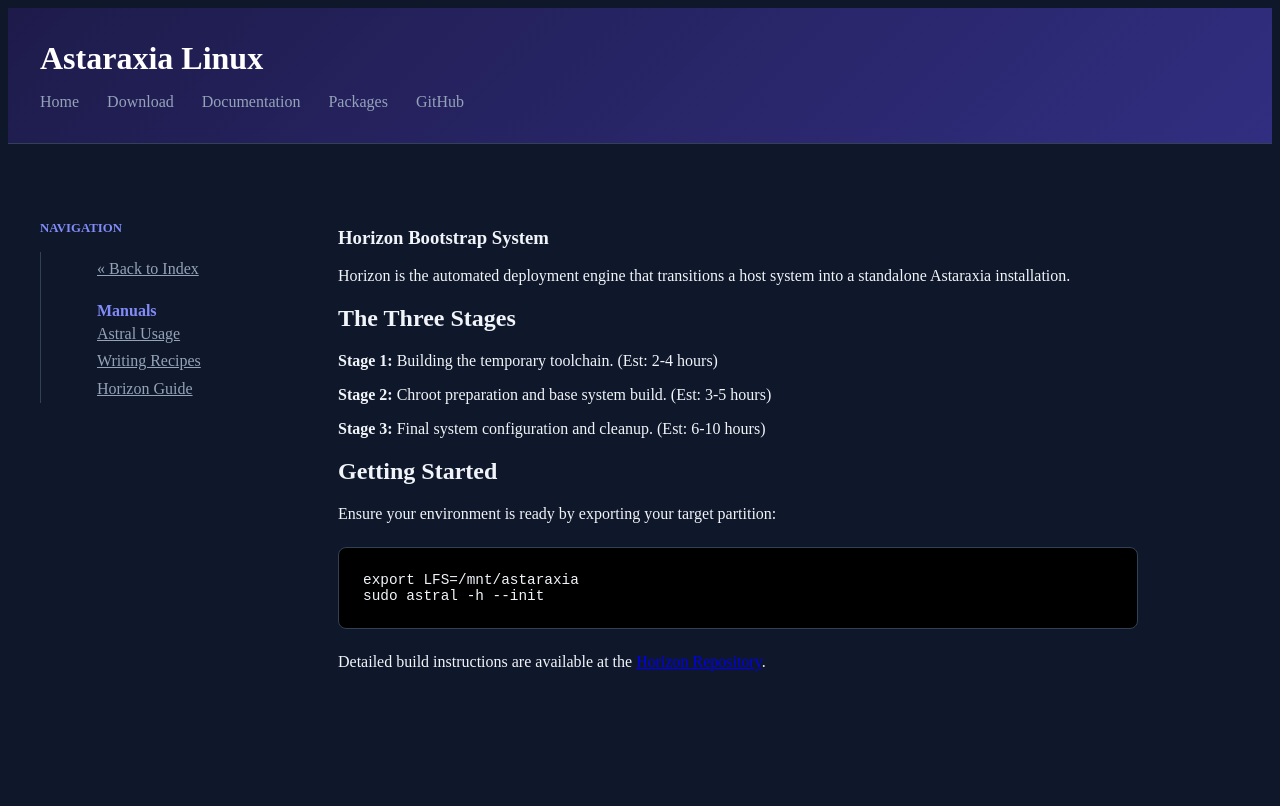
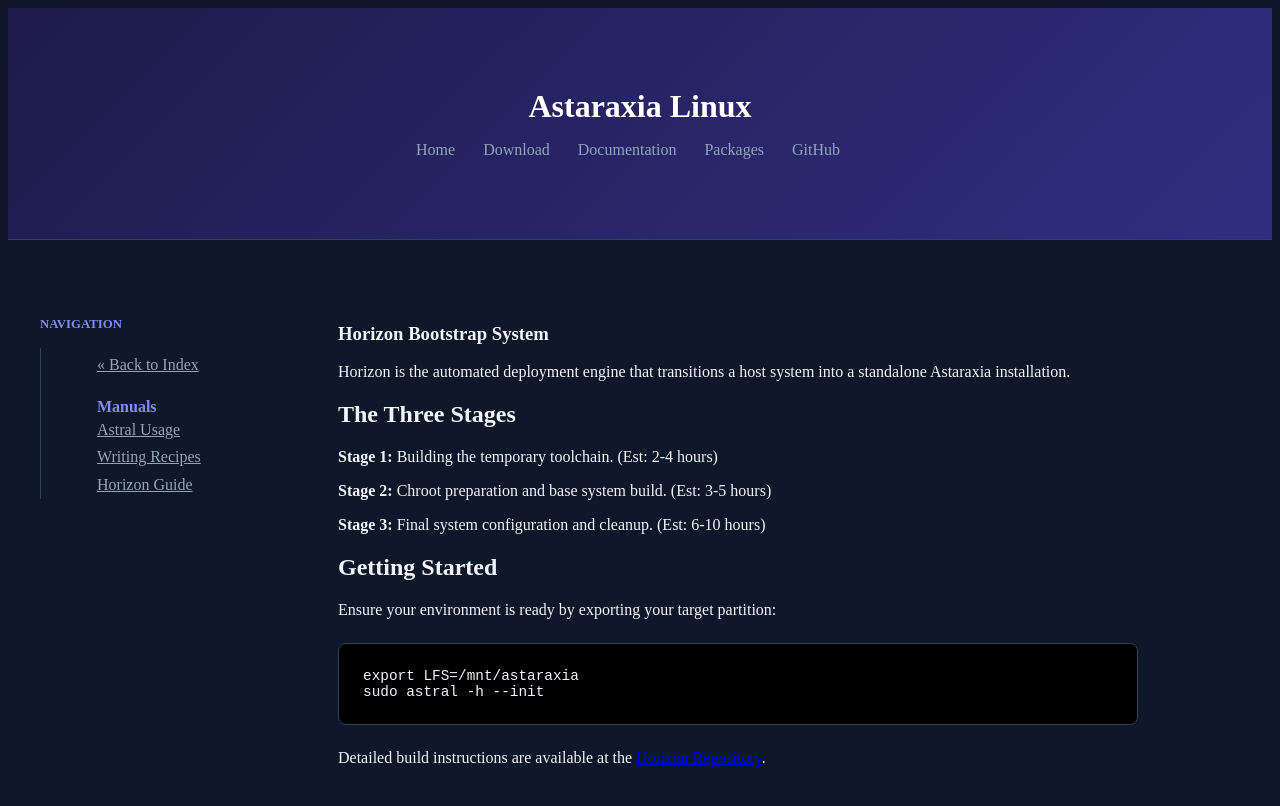
Before and after one commit to Astaraxia-Linux/astaraxia-linux.github.io, a Jekyll site: the page built from docus/horizon.html, in a window 1280 px wide. Shown: the top 806 px of the page. Built offline with Jekyll 4.4.1, drawn with Linux system fonts in a browser that asks for light colours.

Commit message:
Update header.html

```diff
--- a/_includes/header.html
+++ b/_includes/header.html
@@ -1,4 +1,4 @@
-<header style="background: linear-gradient(135deg, #1e1b4b 0%, #312e81 100%); padding: 2rem 0; border-bottom: 1px solid var(--border);">
+<header style="background: linear-gradient(135deg, #1e1b4b 0%, #312e81 100%); color: white; text-align: center; padding: 5rem 2rem; border-bottom: 1px solid #334155;">
     <div class="container" style="max-width: 1200px; margin: 0 auto; padding: 0 2rem;">
         <h1 style="margin:0;"><a href="/" style="color: white; text-decoration: none;">{{ site.title }}</a></h1>
         <nav style="margin-top: 1rem;">
```
